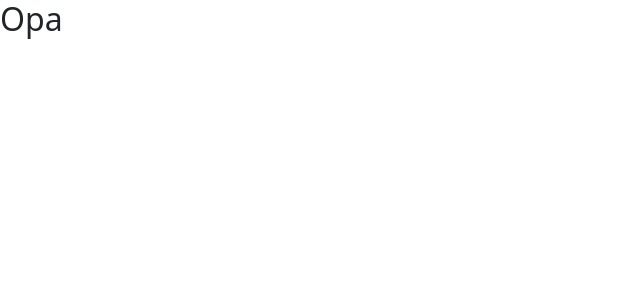
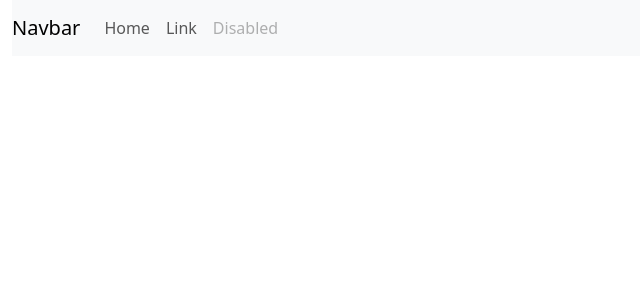
Before and after one commit to KennedyCordeiro/PortifolioReact, a React (Create React App) app: page / in a window 1280 px wide. Shown: the top 300 px of the page, without its empty margins (0-640 px from the left). Built offline with nearby package versions, Linux system fonts and the light colour scheme.

Commit message:
Atualização de navbar

```diff
--- a/src/App.js
+++ b/src/App.js
@@ -1,10 +1,10 @@
-import logo from './logo.svg';
+import Navbar from './components/Navbar';
 import './App.css';
 import 'bootstrap/dist/css/bootstrap.min.css';
 
 function App() {
   return (
-    <h2>Opa</h2>
+    <Navbar></Navbar>
     );
 }
 
--- /dev/null
+++ b/src/components/Navbar.js
@@ -0,0 +1,31 @@
+import React from 'react'
+import 'bootstrap/dist/css/bootstrap.min.css';
+
+const Navbar = () => {
+    return (
+        <div className='container-fluid'>
+            <nav class="navbar-fixed navbar navbar-expand-lg navbar-light bg-light">
+                <a class="navbar-brand" href="#">Navbar</a>
+                <button class="navbar-toggler" type="button" data-toggle="collapse" data-target="#navbarSupportedContent" aria-controls="navbarSupportedContent" aria-expanded="false" aria-label="Toggle navigation">
+                    <span class="navbar-toggler-icon"></span>
+                </button>
+
+                <div class="collapse navbar-collapse" id="navbarSupportedContent">
+                    <ul class="navbar-nav mr-auto">
+                        <li class="nav-item active">
+                            <a class="nav-link" href="#">Home <span class="sr-only"></span></a>
+                        </li>
+                        <li class="nav-item">
+                            <a class="nav-link" href="#">Link</a>
+                        </li>
+                        <li class="nav-item">
+                            <a class="nav-link disabled" href="#">Disabled</a>
+                        </li>
+                    </ul>
+                </div>
+            </nav>
+        </div>
+    );
+}
+
+export default Navbar
```
